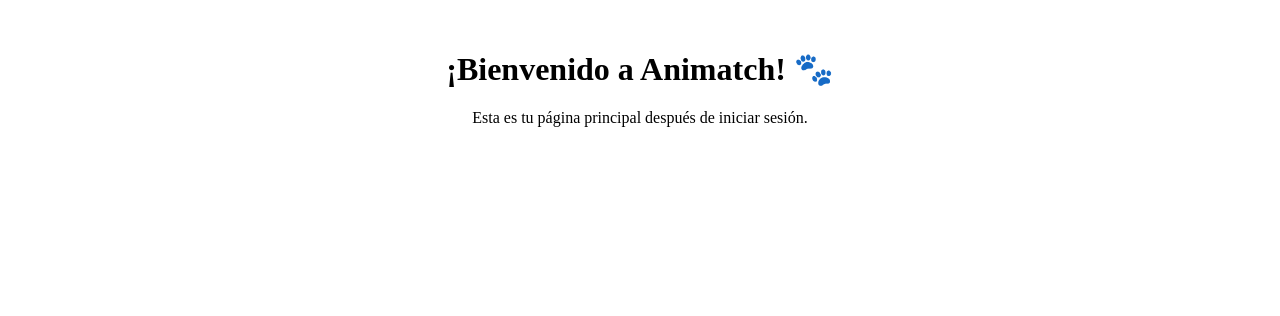
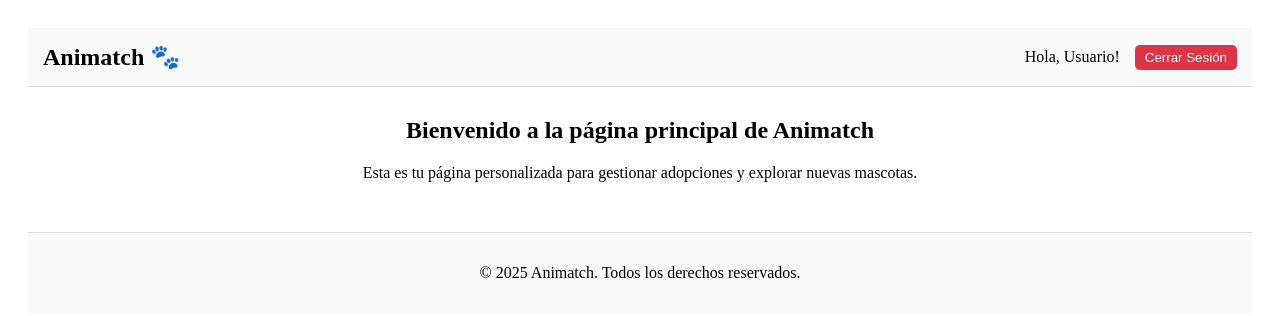
Before and after one commit to respinoza-p/animatch-web.app, a React (Vite) app: page /home in a window 1280 px wide. Shown: the top 316 px of the page. Built offline with nearby package versions, Linux system fonts and the light colour scheme.

Commit message:
Se agrega cabecera, footer y link de cierre de sesión

```diff
--- a/src/App.jsx
+++ b/src/App.jsx
@@ -1,42 +1,45 @@
-import React from "react";
+import React, { useState } from "react";
 import { GoogleOAuthProvider, GoogleLogin } from "@react-oauth/google";
 import { Link, useNavigate } from "react-router-dom";
+import jwt_decode from "jwt-decode"; // Para decodificar el token JWT de Google
 
 function App() {
   const clientId = import.meta.env.VITE_GOOGLE_CLIENT_ID;
   const navigate = useNavigate();
 
-  // Manejo del inicio de sesión exitoso
+  // Estado para almacenar los datos del usuario
+  const [user, setUser] = useState(null);
+
   const handleSuccess = (credentialResponse) => {
     console.log("Credenciales de inicio de sesión:", credentialResponse);
-    navigate("/home"); // Redirige a la página principal
+
+    // Decodifica el token JWT para obtener la información del usuario
+    const decoded = jwt_decode(credentialResponse.credential);
+    console.log("Información del usuario decodificada:", decoded);
+
+    // Actualiza el estado con la información del usuario
+    setUser({
+      name: decoded.name,
+      email: decoded.email,
+      picture: decoded.picture,
+    });
+
+    // Redirige a la página principal
+    navigate("/home");
   };
 
-  // Manejo de errores en el inicio de sesión
   const handleFailure = () => {
     console.error("Error al iniciar sesión.");
   };
 
   return (
     <GoogleOAuthProvider clientId={clientId}>
-      <div
-        style={{
-          textAlign: "center",
-          marginTop: "50px",
-          padding: "20px",
-        }}
-      >
+      <div style={{ textAlign: "center", marginTop: "50px", padding: "20px" }}>
         <h1>¡Bienvenido a Animatch! 🐾</h1>
         <p>Conecta mascotas rescatadas con familias amorosas.</p>
 
         {/* Botón de inicio de sesión centrado */}
-        <div
-          style={{
-            display: "flex",
-            justifyContent: "center",
-            margin: "20px 0",
-          }}
-        >
+        <div style={{ display: "flex", justifyContent: "center", margin: "20px 0" }}>
           <GoogleLogin onSuccess={handleSuccess} onError={handleFailure} />
         </div>
 
--- /dev/null
+++ b/src/AppRouter.jsx
@@ -0,0 +1,23 @@
+import React from "react";
+import { BrowserRouter as Router, Routes, Route } from "react-router-dom";
+
+// Páginas
+import App from "./App";
+import HomePage from "./HomePage";
+import PrivacyPolicy from "./PrivacyPolicy";
+import TermsOfService from "./TermsOfService";
+
+const AppRouter = () => {
+  return (
+    <Router>
+      <Routes>
+        <Route path="/" element={<App />} />
+        <Route path="/home" element={<HomePage />} />
+        <Route path="/privacy-policy" element={<PrivacyPolicy />} />
+        <Route path="/terms-of-service" element={<TermsOfService />} />
+      </Routes>
+    </Router>
+  );
+};
+
+export default AppRouter;
--- a/src/HomePage.jsx
+++ b/src/HomePage.jsx
@@ -1,10 +1,21 @@
 import React from "react";
+import Header from "./components/Header";
+import Footer from "./components/Footer";
 
-function HomePage() {
+function HomePage({ user }) {
   return (
-    <div style={{ textAlign: "center", marginTop: "50px" }}>
-      <h1>¡Bienvenido a Animatch! 🐾</h1>
-      <p>Esta es tu página principal después de iniciar sesión.</p>
+    <div style={{ textAlign: "center", padding: "20px" }}>
+      {/* Cabecera */}
+      <Header userName={user?.name || "Usuario"} />
+
+      {/* Contenido principal */}
+      <main style={{ marginTop: "30px" }}>
+        <h2>Bienvenido a la página principal de Animatch</h2>
+        <p>Esta es tu página personalizada para gestionar adopciones y explorar nuevas mascotas.</p>
+      </main>
+
+      {/* Footer */}
+      <Footer />
     </div>
   );
 }
--- /dev/null
+++ b/src/components/Footer.jsx
@@ -0,0 +1,18 @@
+import React from "react";
+
+const Footer = () => {
+  return (
+    <footer
+      style={{
+        marginTop: "50px",
+        padding: "15px",
+        backgroundColor: "#f8f9fa",
+        borderTop: "1px solid #ddd",
+      }}
+    >
+      <p>&copy; {new Date().getFullYear()} Animatch. Todos los derechos reservados.</p>
+    </footer>
+  );
+};
+
+export default Footer;
--- /dev/null
+++ b/src/components/Header.jsx
@@ -0,0 +1,45 @@
+import React from "react";
+import { useNavigate } from "react-router-dom";
+
+const Header = ({ userName }) => {
+  const navigate = useNavigate();
+
+  // Manejo del cierre de sesión
+  const handleLogout = () => {
+    console.log("Cerrando sesión...");
+    // Aquí puedes limpiar el estado de autenticación (ej. eliminar tokens)
+    navigate("/"); // Redirige al usuario a la página de inicio
+  };
+
+  return (
+    <header
+      style={{
+        backgroundColor: "#f8f9fa",
+        padding: "15px",
+        borderBottom: "1px solid #ddd",
+      }}
+    >
+      <div style={{ display: "flex", justifyContent: "space-between", alignItems: "center" }}>
+        <h1 style={{ margin: "0", fontSize: "1.5rem" }}>Animatch 🐾</h1>
+        <div>
+          <span style={{ marginRight: "15px" }}>Hola, {userName}!</span>
+          <button
+            onClick={handleLogout}
+            style={{
+              padding: "5px 10px",
+              backgroundColor: "#dc3545",
+              color: "#fff",
+              border: "none",
+              borderRadius: "5px",
+              cursor: "pointer",
+            }}
+          >
+            Cerrar Sesión
+          </button>
+        </div>
+      </div>
+    </header>
+  );
+};
+
+export default Header;
--- a/src/main.jsx
+++ b/src/main.jsx
@@ -1,20 +1,9 @@
 import React from "react";
 import ReactDOM from "react-dom/client";
-import { BrowserRouter as Router, Routes, Route } from "react-router-dom";
-import App from "./App";
-import HomePage from "./HomePage";
-import PrivacyPolicy from "./PrivacyPolicy";
-import TermsOfService from "./TermsOfService";
+import AppRouter from "./AppRouter";
 
 ReactDOM.createRoot(document.getElementById("root")).render(
   <React.StrictMode>
-    <Router>
-      <Routes>
-        <Route path="/" element={<App />} />
-        <Route path="/home" element={<HomePage />} />
-        <Route path="/privacy-policy" element={<PrivacyPolicy />} />
-        <Route path="/terms-of-service" element={<TermsOfService />} />
-      </Routes>
-    </Router>
+    <AppRouter />
   </React.StrictMode>
 );
```
